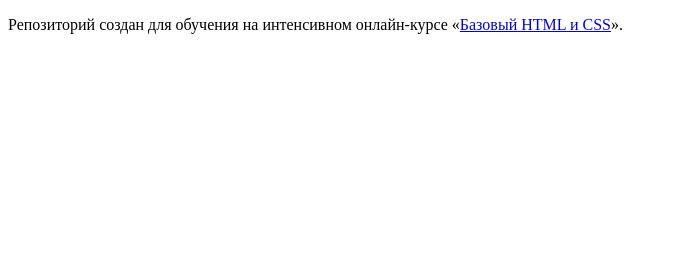
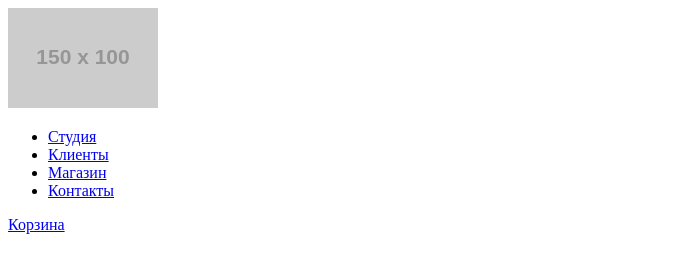
Before and after one commit to norwegian-forest/364539-nerds, a plain HTML site: page index.html in a window 1280 px wide. Shown: the whole page, without its empty margins (0-673 px from the left). Drawn offline with Linux system fonts and the light colour scheme; placeholder pictures from the web are drawn by us.

Commit message:
Разметил хэдер страницы.

```diff
--- a/index.html
+++ b/index.html
@@ -5,8 +5,38 @@
     <title>HTML Academy: Нёрдс</title>
   </head>
   <body>
+    <header class="main_header">
 
-    <p>Репозиторий создан для обучения на интенсивном онлайн‑курсе «<a href="https://htmlacademy.ru/intensive/htmlcss">Базовый HTML и CSS</a>».</p>
+      <div class="logo">
+        <img src="http://placehold.it/150x100">
+      </div>
+
+      <div class="container1">
+        <nav class="main_navigation">
+        <ul>
+          <li>
+            <a href="#">Студия</a>
+          </li>
+          <li>
+            <a href="#">Клиенты</a>
+          </li>
+          <li>
+            <a href="#">Магазин</a>
+          </li>
+          <li>
+            <a href="#">Контакты</a>
+          </li>
+        </ul>
+          </nav>
+      </div>
+
+
+      <div class="basket">
+        <a href="#">Корзина</a>
+      </div>
+
+    </header>
+
 
   </body>
 </html>
```
